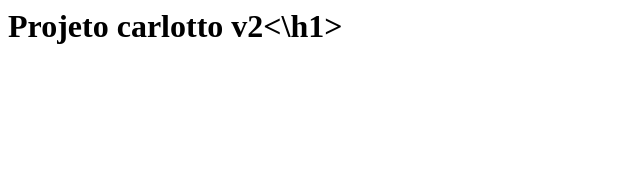
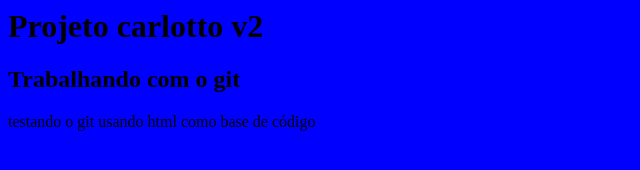
Before and after one commit to virtualguri/curso-git, a plain HTML site: page index.html in a window 1280 px wide. Shown: the whole page, without its empty margins (0-640 px from the left). Drawn offline with Linux system fonts and the light colour scheme.

Commit message:
teste de branch

```diff
--- /dev/null
+++ b/estilo.css
@@ -0,0 +1,3 @@
+body {
+	background-color: blue;
+}
--- a/index.html
+++ b/index.html
@@ -1,7 +1,13 @@
 <html>
 	<head>
+		<link rel="stylesheet" href="estilo.css">
 	</head>
 	<body>
-		<h1> Projeto carlotto v2<\h1>
+		<h1> Projeto carlotto v2</h1>
+		<h2>Trabalhando com o git</h2>
+
+		<p>
+			testando o git usando html como base de código
+		</p>
 	</body>
 </html>
```
